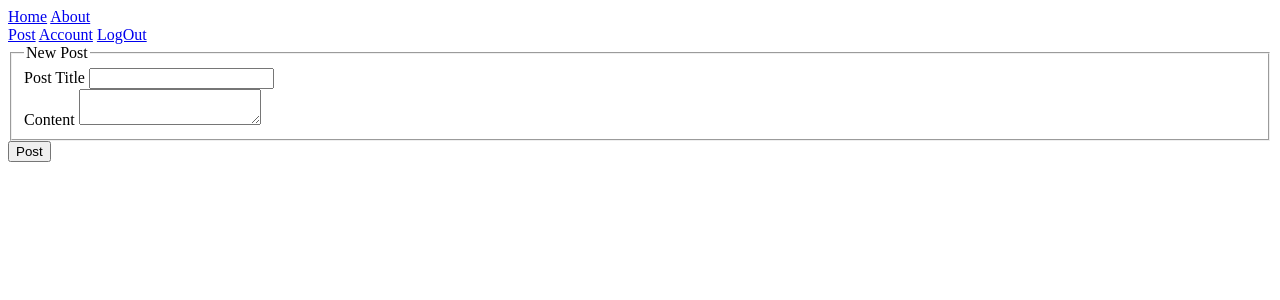
After one commit to NelsonNNN/SomeTales, a Flask app: page /post/new in a window 1280 px wide. The commit adds this page. Shown: the top 300 px of the page. Run offline with Flask 2, Linux system fonts and the light colour scheme; a user stored in the database is signed in; some libraries are stand-ins or nearby versions.

Commit message:
Pagination and post updates

```diff
--- a/app/forms.py
+++ b/app/forms.py
@@ -1,7 +1,7 @@
 from flask_wtf import FlaskForm
 from flask_wtf.file import FileField, FileAllowed
 from flask_login import current_user
-from wtforms import StringField, PasswordField, BooleanField, SubmitField
+from wtforms import StringField, PasswordField, BooleanField, SubmitField, TextAreaField
 from wtforms.validators import DataRequired, length, Email, EqualTo, ValidationError
 from app.models import User
 
@@ -46,3 +46,8 @@ class UpdateForm(FlaskForm):
             user = User.query.filter_by(email=email.data).first()
             if user:
                 raise ValidationError('Email already taken.Please choose another')
+
+class UpdatePost(FlaskForm):
+    title=StringField('Post Title', validators=[DataRequired()])
+    content=TextAreaField('Content', validators=[DataRequired()])
+    submit=SubmitField('Post')
--- a/app/models.py
+++ b/app/models.py
@@ -13,7 +13,7 @@ class User(db.Model, UserMixin):
     image = db.Column(db.String(20), nullable=False, default='image.jpg')
     email = db.Column(db.String(120), unique=True, nullable=False)
     password = db.Column(db.String(50), nullable=False)
-    post = db.relationship('Post', backref='author', lazy= True)
+    posts = db.relationship('Post', backref='author', lazy= True)
 
     def __repr__(self):
         return f"User('{self.username}', '{self.email}', '{self.image}')"
@@ -22,8 +22,8 @@ class Post(db.Model):
     id = db.Column(db.Integer, primary_key=True)
     title = db.Column(db.String(50))
     content = db.Column(db.Text, nullable = True)
-    date_posted = db.Column(db.Integer, default = datetime.utcnow)
+    date_posted = db.Column(db.DateTime, nullable=False, default = datetime.utcnow)
     user_id =db.Column(db.Integer, db.ForeignKey('user.id'), nullable=True)
 
     def __repr__(self):
-        return f"User('{self.title}', '{self.date_posted}')"
+        return f"Post('{self.title}', '{self.date_posted}')"
--- a/app/routes.py
+++ b/app/routes.py
@@ -1,28 +1,19 @@
 import os
 import secrets
 from PIL import Image
-from flask import render_template, redirect, url_for, flash, request
+from flask import render_template, redirect, url_for, flash, request, abort
 from app import app, db, bcrypt
-from app.forms import RegistrationForm, LoginForm, UpdateForm
+from app.forms import RegistrationForm, LoginForm, UpdateForm, UpdatePost
 from app.models import User, Post
 from flask_login import login_user, current_user, logout_user, login_required
 
-post = [
-    {
-        'Author':'Nelson Nyamwaro',
-        'Title':'How to fish',
-        'Date': '24th June 2020'
-    },
-    {
-        'Author':'Richard Smith',
-        'Title':'How to cook fish',
-        'Date': '25th June 2020'
-    }
-]
+
 
 @app.route('/')
 @app.route('/home')
 def home():
+    page = request.args.get('page', 1, type=int)
+    post=Post.query.order_by(Post.date_posted.desc()).paginate(page=page, per_page=2)
     return render_template('home.html', post=post)
 
 @app.route('/about')
@@ -92,3 +83,56 @@ def account():
         form.email.data = current_user.email
     image_file= url_for('static', filename='profilepic/'+ current_user.image)
     return render_template('account.html', title='Account', image_file=image_file, form=form)
+
+@app.route('/post/new', methods=['GET', 'POST'])
+@login_required
+def new_post():
+    form=UpdatePost()
+    if form.validate_on_submit():
+        flash('Your post has been created', 'success')
+        post = Post(title=form.title.data, content=form.content.data, author=current_user )
+        db.session.add(post)
+        db.session.commit()
+        return redirect(url_for('home'))
+    return render_template('posts.html', title='Post', form=form, legend='New Post')
+
+@app.route('/post/<int:post_id>')
+def edit_post(post_id):
+    post=Post.query.get_or_404(post_id)
+    return render_template('editpost.html', post=post)
+
+@app.route('/post/<int:post_id>/update', methods=['GET', 'POST'])
+@login_required
+def update_post(post_id):
+    post=Post.query.get_or_404(post_id)
+    if post.author != current_user:
+        abort(403)
+    form = UpdatePost()
+    if form.validate_on_submit():
+        post.title = form.title.data
+        post.content = form.content.data
+        db.session.commit()
+        flash('Post has been updated successfully', 'success')
+        return redirect(url_for('edit_post', post_id=post.id))
+    elif request.method == 'GET':
+        form.title.data = post.title
+        form.content.data = post.content
+    return render_template('posts.html', form=form, post=post, legend='Update Post')
+
+@app.route('/post/<int:post_id>', methods=['POST'])
+@login_required
+def delete_post(post_id):
+    post=Post.query.get_or_404(post_id)
+    if post.author != current_user:
+        abort(403)
+    db.session.delete(post)
+    db.session.commit()
+    flash('Post has been deleted', 'success')
+    return redirect(url_for('home'))
+
+@app.route('/user/<string:username>')
+def user_page(username):
+    page = request.args.get('page', 1, type=int)
+    user= User.query.filter_by(username=username).first_or_404()
+    post = Post.query.filter_by(author=user).order_by(Post.date_posted.desc()).paginate(page=page, per_page=2)
+    return render_template('user.html', user=user, post=post)
--- a/app/templates/layout.html
+++ b/app/templates/layout.html
@@ -1,7 +1,6 @@
 <!DOCTYPE html>
 <html>
 <head>
-    <link rel="stylesheet" type="text/css" href="{{ url_for('static', filename='css/style.css')}}">
     {% if title %}
         <title>FlaskBlog - {{ title }}</title>
     {% else %}
@@ -18,6 +17,7 @@
                 </div>
                 <div class = 'nav-class2'>
                     {% if current_user.is_authenticated %}
+                        <a class = 'nav-class'href = {{ url_for('new_post')}}>Post</a>
                         <a class = 'nav-class'href = {{ url_for('account')}}>Account</a>
                         <a class = 'nav-class'href = {{ url_for('logout')}}>LogOut</a>
                     {% else %}
--- /dev/null
+++ b/app/templates/posts.html
@@ -0,0 +1,40 @@
+{% extends 'layout.html' %}
+{% block content %}
+    <div>
+        <form method='POST' action = "">
+            {{ form.hidden_tag() }}
+            <fieldset>
+                <legend>{{legend}}</legend>
+                <div>
+                    {{ form.title.label(class_='control-label')}}
+                    {% if form.title.errors %}
+                        {{form.title(class_='control-field-error') }}
+                        <div>
+                            {% for error in form.title.errors%}
+                                <span class='error'>{{ error }}</span>
+                            {% endfor %}
+                        </div>
+                    {%else %}
+                        {{ form.title(class_='control-field') }}
+                    {% endif %}
+                </div>
+                <div>
+                    {{ form.content.label(class_='control-label')}}
+                    {% if form.content.errors %}
+                        {{form.content(class_='control-field-error')}}
+                        <div>
+                            {% for error in form.content.errors%}
+                                <span class='error'>{{ error }}</span>
+                            {% endfor %}
+                        </div>
+                    {%else %}
+                        {{ form.content(class_='control-field') }}
+                    {% endif %}
+                </div>
+            </fieldset>
+            <div>
+                {{ form.submit}}
+            </div>
+        </form>
+    </div>
+{% endblock  %}
```
Also changed, not shown: app/templates/editpost.html (added, +16 -0 lines), app/templates/home.html (+17 -4 lines), app/templates/user.html (added, +22 -0 lines), app/site.db.
